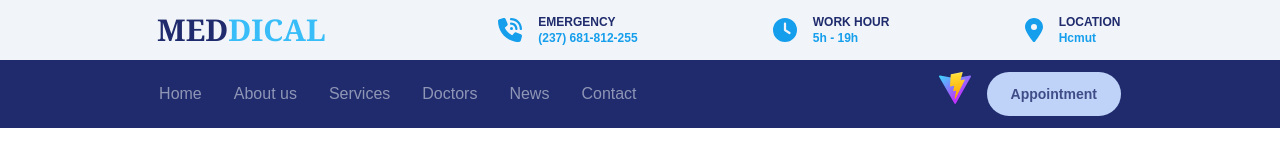
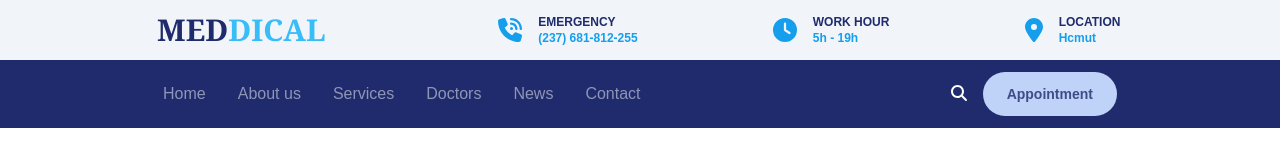
Before and after one commit to MinhChieens/random-assgn-demo, a React (Vite) app: page / in a window 1280 px wide. Shown: the top 166 px of the page. Built offline with nearby package versions, Linux system fonts and the light colour scheme.

Commit message:
add search icon

```diff
--- a/src/components/Navbar.jsx
+++ b/src/components/Navbar.jsx
@@ -1,6 +1,8 @@
 import { useLocation } from "react-router-dom";
 import HeadInfo from "./HeadInfo";
 import { navigation } from "../constants";
+import { FontAwesomeIcon } from "@fortawesome/react-fontawesome";
+import { faMagnifyingGlass } from "@fortawesome/free-solid-svg-icons";
 
 const Header = () => {
   const pathname = useLocation();
@@ -24,9 +26,13 @@ const Header = () => {
             </a>
           ))}
         </nav>
-            <nav className="static flex m-auto">
-               <a className="" href="#search">
-                  <img src="./vite.svg" alt="search" />
+        <nav className="static flex m-auto items-center ">
+          <a href="#search">
+            <FontAwesomeIcon
+              style={{ color: "#ffffff" }}
+              icon={faMagnifyingGlass}
+              alt="search"
+            />
           </a>
           <a
             className="mx-4 font-sans text-sm font-bold text-darkblue/80 transition-colors hover:text-darkblue block px-6 py-3 bg-solid rounded-full bg-lightblue"
```
Lines whose indentation alone changed are shown as unchanged.
